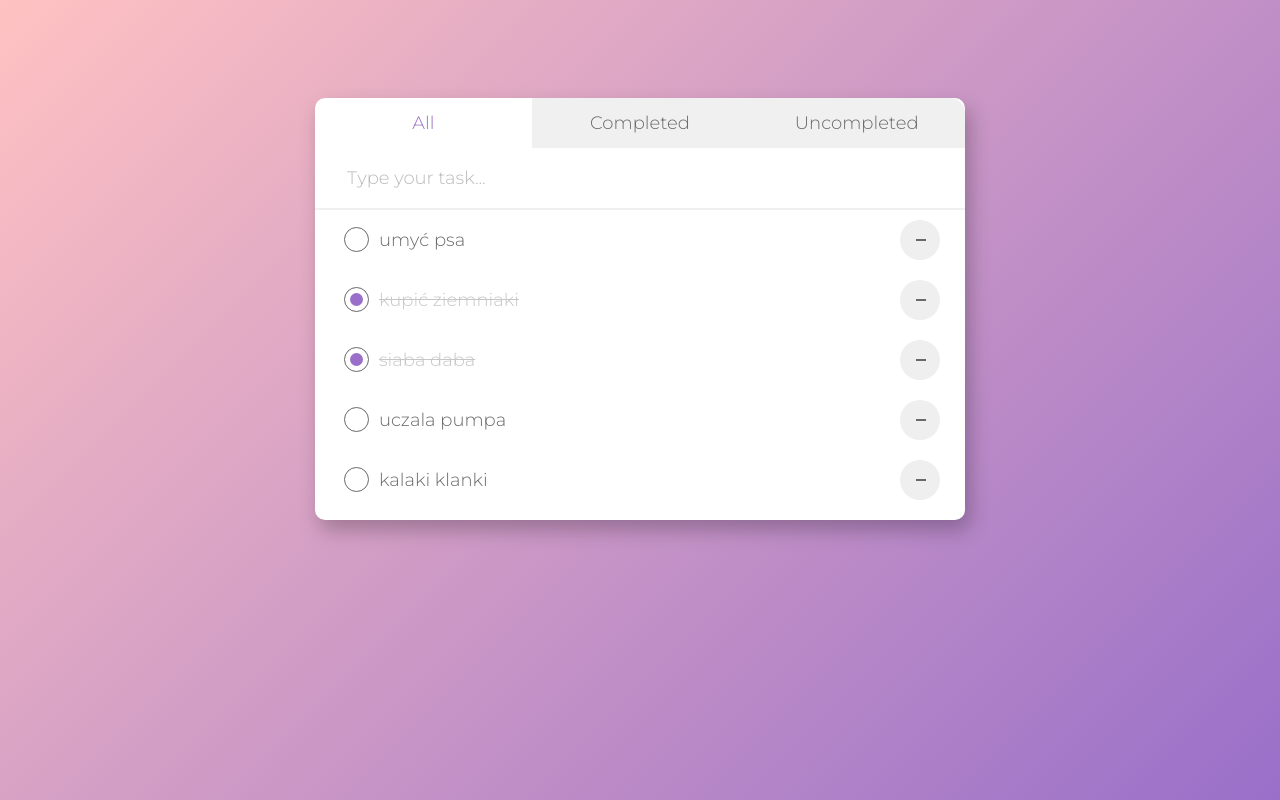
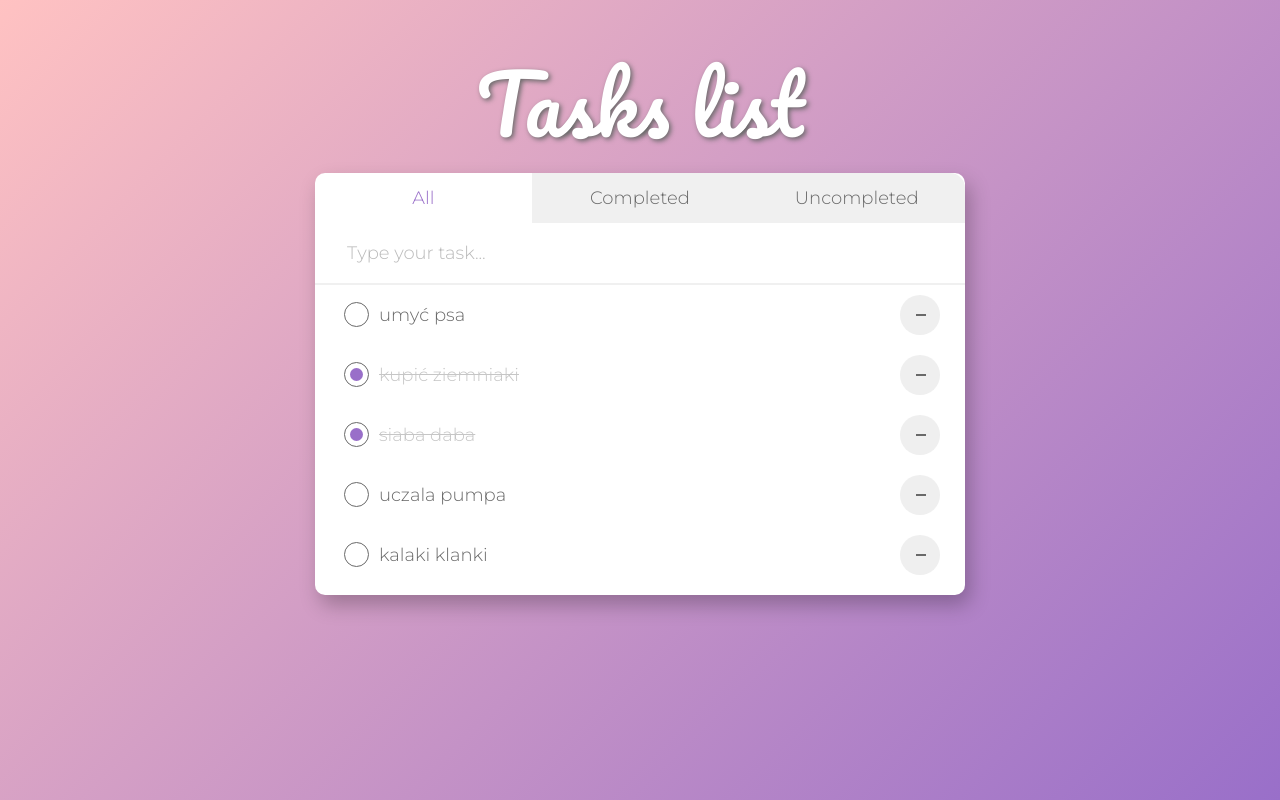
Before and after one commit to Damian-Drzewiecki/to-do-list, a React (Create React App) app: page / in a window 1280 px wide. Built offline with nearby package versions, Linux system fonts and the light colour scheme.

Commit message:
Add page title

```diff
--- a/src/App.css
+++ b/src/App.css
@@ -3,8 +3,18 @@
   width: 650px;
   background-color: white;
   border-radius: 10px;
-  margin-top: 15%;
   display: flex;
   justify-content: center;
   flex-direction: column;
 }
+
+.logo {
+  color: white;
+  text-shadow: 2px 2px 5px #696969;
+  display: flex;
+  justify-content: center;
+  align-items: center;
+  font-family: 'Pacifico', cursive;
+  font-size: 80px;
+  margin-top: 5%
+}
--- a/src/App.js
+++ b/src/App.js
@@ -3,9 +3,15 @@ import ToDoPage from './pages/ToDoPage';
 
 function App() {
   return (
-    <div className="App">
-      <ToDoPage />
-    </div>
+    <>
+      <div className='logo'>
+        Tasks list
+      </div>
+
+      <div className="App">
+        <ToDoPage />
+      </div>
+    </>
   );
 }
 
--- a/src/index.css
+++ b/src/index.css
@@ -1,4 +1,5 @@
 @import url('https://fonts.googleapis.com/css2?family=Montserrat:wght@300&family=Roboto:wght@300&display=swap');
+@import url('https://fonts.googleapis.com/css2?family=Pacifico&display=swap');
 
 button,
 body {
@@ -16,7 +17,7 @@ body {
   background: linear-gradient(135deg, rgba(255, 194, 194, 1) 0%, rgba(153, 111, 201, 1) 100%);
 }
 
-code {
-  font-family: source-code-pro, Menlo, Monaco, Consolas, 'Courier New',
-    monospace;
+::selection {
+  color: rgb(255, 255, 255);
+  background: #996fc9;
 }
```
